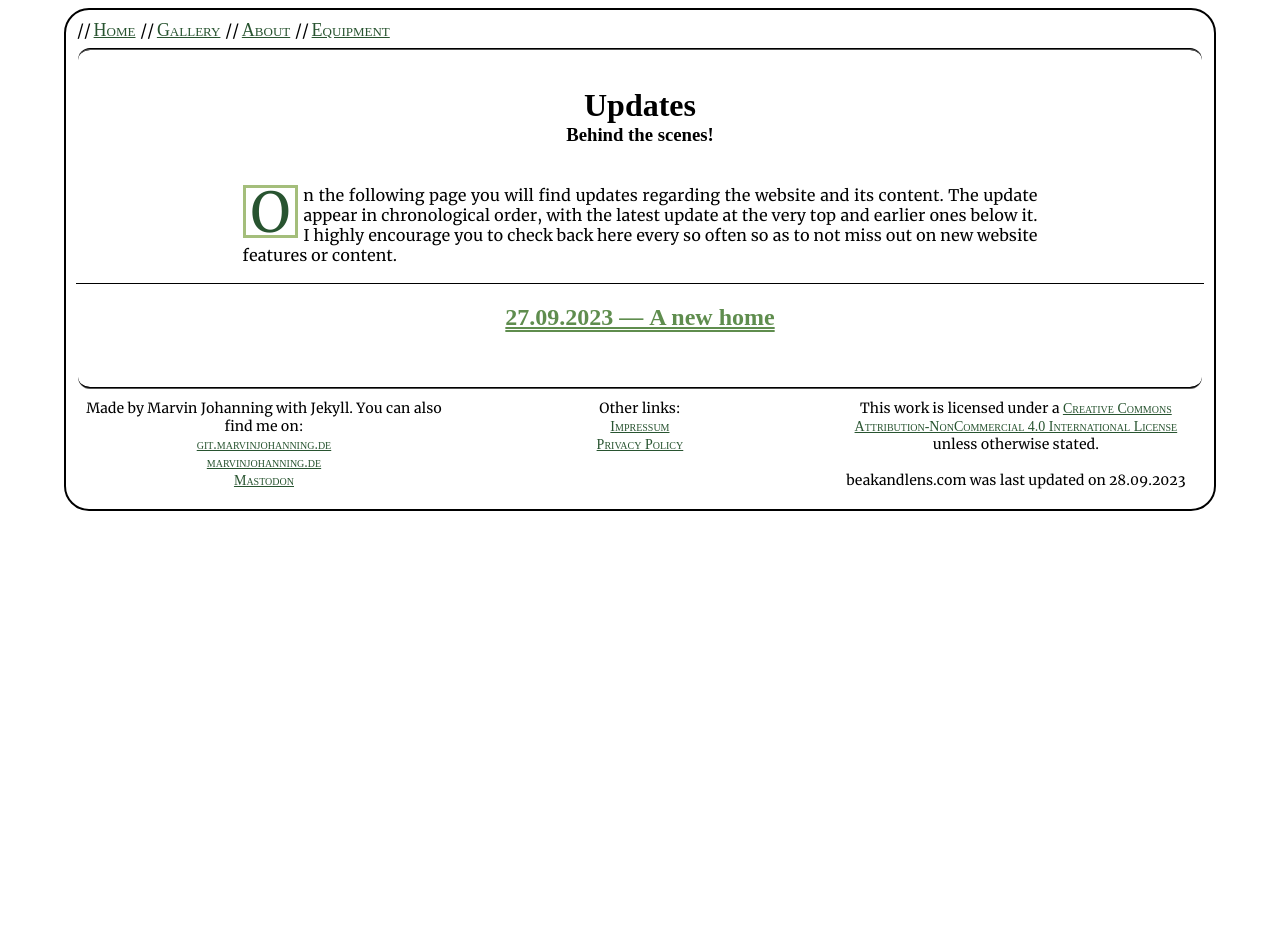
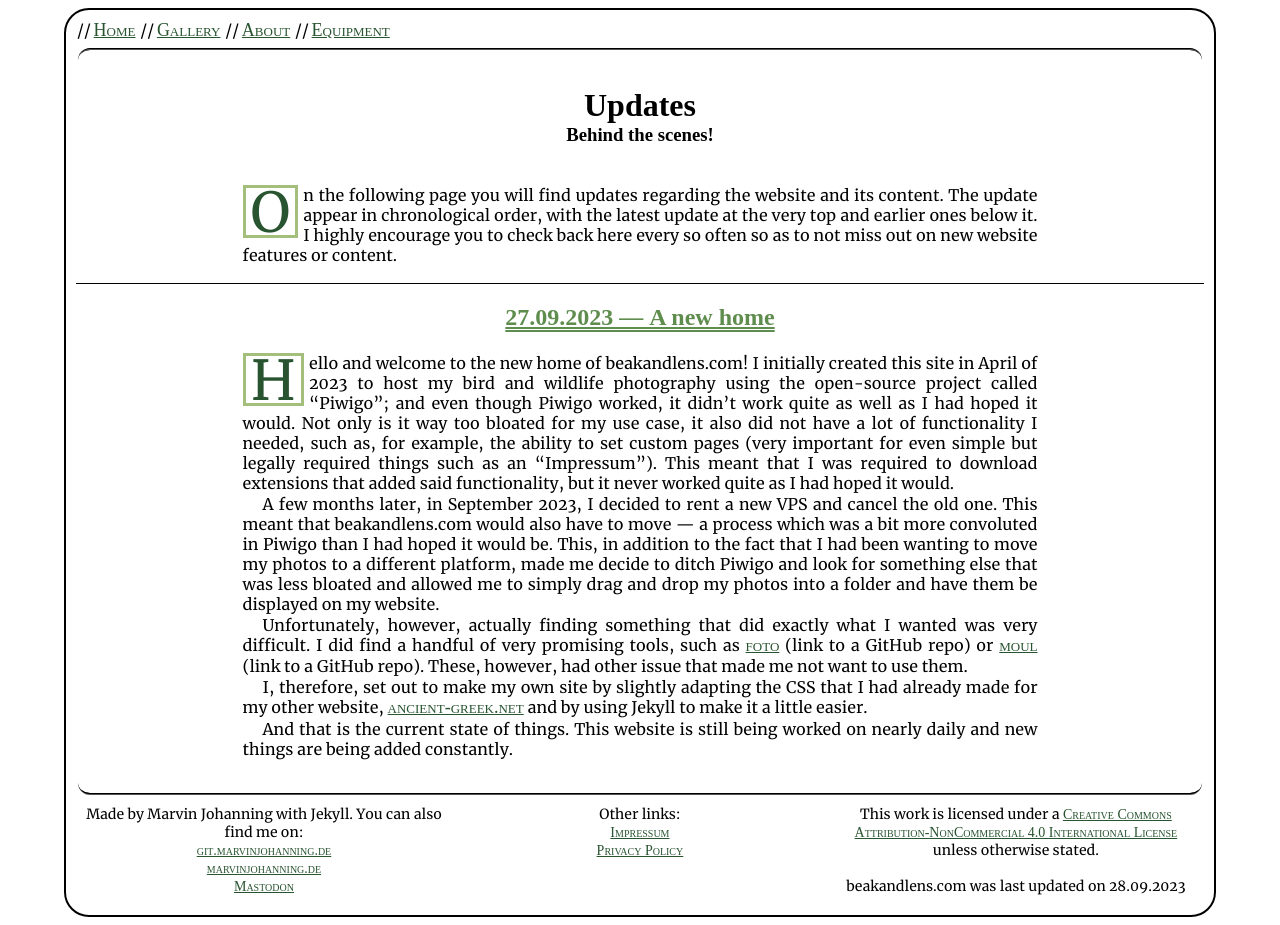
Before and after one commit to mjohanning99/beakandlens.com, a Jekyll site: the page built from updates.md, in a window 1280 px wide. Built offline with Jekyll 4.4.1, drawn with Linux system fonts in a browser that asks for light colours; before the commit the page ends 900 px from its top, so only the background shows below that.

```diff
--- a/updates.md
+++ b/updates.md
@@ -11,5 +11,14 @@ permalink: /updates/
 
 <div class="article">
   <h2>27.09.2023 — A new home</h2>
-  <p></p>
+  <p>Hello and welcome to the new home of beakandlens.com! I initially created this site in April of 2023 to host my bird and wildlife photography using the open-source project called <q>Piwigo</q>; and even though Piwigo worked, it didn’t work quite as well as I had hoped it would. Not only is it way too bloated for my use case, it also did not have a lot of functionality I needed, such as, for example, the ability to set custom pages (very important for even simple but legally required things such as an <q>Impressum</q>). This meant that I was required to download extensions that added said functionality, but it never worked quite as I had hoped it would.</p>
+
+  <p>A few months later, in September 2023, I decided to rent a new VPS and cancel the old one. This meant that beakandlens.com would also have to move — a process which was a bit more convoluted in Piwigo than I had hoped it would be. This, in addition to the fact that I had been wanting to move my photos to a different platform, made me decide to ditch Piwigo and look for something else that was less bloated and allowed me to simply drag and drop my photos into a folder and have them be displayed on my website. </p>
+
+  <p>Unfortunately, however, actually finding something that did exactly what I wanted was very difficult. I did find a handful of very promising tools, such as <a href="https://github.com/waynezhang/foto">foto</a> (link to a GitHub repo) or <a href="https://github.com/moul-co/moul">moul</a> (link to a GitHub repo). These, however, had other issue that made me not want to use them. </p>
+
+  <p>I, therefore, set out to make my own site by slightly adapting the CSS that I had already made for my other website, <a href="https://ancient-greek.net">ancient-greek.net</a> and by using Jekyll to make it a little easier. </p>
+
+  <p>And that is the current state of things. This website is still being worked on nearly daily and new things are being added constantly.</p>
+
 </div>
```
Also changed, not shown: assets/css/gallery.css (+6 -3 lines), assets/css/styles.css (line endings or trailing spaces).
